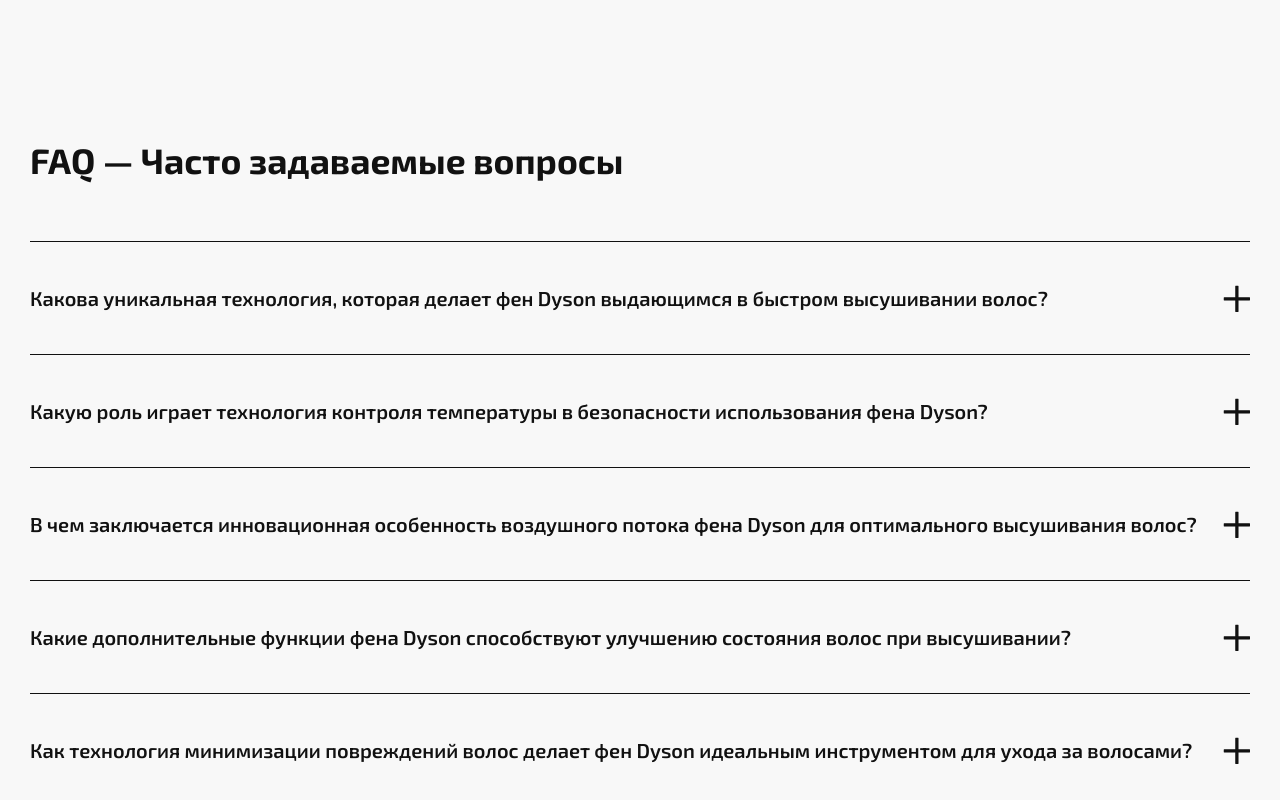
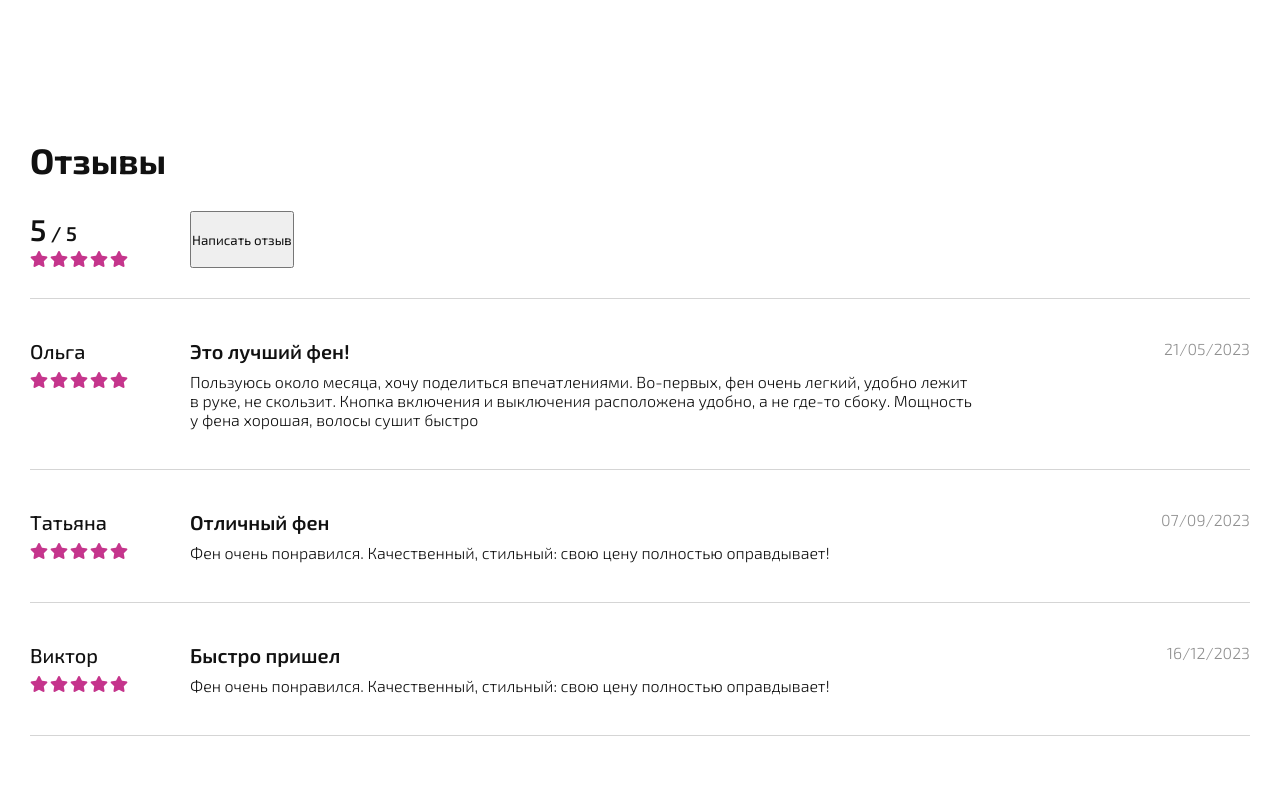
Before and after one commit to rxfr-dvpr/Dyson-Shop, a Vue app: page / in a window 1280 px wide. Shown: the part 3780-4580 px from the top of the page. Built offline with nearby package versions, Linux system fonts and the light colour scheme.

Commit message:
reviews section added

```diff
--- /dev/null
+++ b/src/components/Reviews.vue
@@ -0,0 +1,155 @@
+<template>
+  <section class="reviews__section all-padding">
+    <div class="container">
+        <div class="row">
+            <h2 class="reviews-title all-title">{{ store.title }}</h2>
+
+            <div class="review__form">
+                <span class="review__form-rate">
+                    <span class="rate-nums"><span class="rating-num">{{ rateNum }}</span> / 5</span>
+
+                    <span class="rate-stars">
+                        <i class="fas fa-star"  v-for="star in 5" :key="star"></i>
+                    </span>
+                </span>
+
+                <button class="review__form-btn">{{ store.form.createBtn }}</button>
+            </div>
+
+            <div class="reviews__list">
+                <div class="reviews__list-item" v-for="(item, idx) in store.reviews" :key="idx">
+                    <div class="review-main">
+                        <p class="review-main-author frstUpper" title="Author">{{ item.name }}</p>
+
+                        <span class="review-main-stars">
+                            <i class="fas fa-star" title="Star" v-for="star in item.stars" :key="star"></i>
+                        </span>
+                    </div>
+
+                    <div class="review-body">
+                        <p class="review-body-title frstUpper">{{ item.title }}</p>
+
+                        <p class="review-body-msg all-txt">{{ item.msg }}</p>
+                    </div>
+
+                    <span class="review-date all-txt">{{ item.date }}</span>
+                </div>
+            </div>
+        </div>
+    </div>
+  </section>
+</template>
+
+<script>
+import { reviewsStore } from "@/stores/reviewsStore.js";
+
+export default {
+    name: 'Reviews Section',
+    data() {
+        return {
+            store: reviewsStore(),
+            rateNum: 5
+        }
+    }
+}
+
+</script>
+
+<style lang="scss" scoped>
+
+.reviews__section {
+    width: 100%;
+
+    .row {
+        flex-direction: column;
+        row-gap: 30px;
+    }
+
+    .reviews__list {
+        width: 100%;
+        display: flex;
+        flex-direction: column;
+        border-bottom: 1px solid rgba($color: #ABABAB, $alpha: .5);
+
+        &-item {
+            width: 100%;
+            display: flex;
+            border-top: 1px solid rgba($color: #ABABAB, $alpha: .5);
+            padding: 40px 0;
+            row-gap: 10px;
+
+            .review-main {
+                max-width: 160px;
+                width: 100%;
+                display: flex;
+                flex-direction: column;
+                row-gap: 10px;
+
+                &-author {
+                    font-size: 20px;
+                    font-weight: 500;
+                }
+
+                .review-main-stars {
+                    display: flex;
+                    gap: 2px;
+
+                    i {
+                        color: var(--main-pink);
+                    }
+                }
+            }
+
+            .review-body {
+                max-width: 785px;
+                width: 100%;
+                display: flex;
+                flex-direction: column;
+                row-gap: 9px;
+
+                &-title {
+                    font-size: 20px;
+                    font-weight: 600;
+                }
+            }
+
+            .review-date {
+                color: #909090;
+                margin-left: auto;
+            }
+        }
+    }
+
+    .review__form {
+        width: 100%;
+        display: flex;
+
+        &-rate {
+            max-width: 160px;
+            width: 100%;
+            display: flex;
+            flex-direction: column;
+            row-gap: 5px;
+
+            .rate-nums {
+                font-size: 20px;
+                font-weight: 600;
+
+                .rating-num {
+                    font-size: 30px;
+                }
+            }
+
+            .rate-stars {
+                display: flex;
+                gap: 2px;
+
+                i {
+                    color: var(--main-pink);
+                }
+            }
+        }
+    }
+}
+
+</style>
--- /dev/null
+++ b/src/stores/reviewsStore.js
@@ -0,0 +1,33 @@
+import { defineStore } from "pinia";
+
+export const reviewsStore = defineStore('Reviews Store', {
+    state: () => ({
+        title: 'Отзывы',
+        reviews: [
+            {
+                name: 'Ольга',
+                stars: 5,
+                title: 'Это лучший фен!',
+                msg: 'Пользуюсь около месяца, хочу поделиться впечатлениями. Во-первых, фен очень легкий, удобно лежит в руке, не скользит. Кнопка включения и выключения расположена удобно, а не где-то сбоку. Мощность у фена хорошая, волосы сушит быстро',
+                date: '21/05/2023'
+            },
+            {
+                name: 'Татьяна',
+                stars: 5,
+                title: 'Отличный фен',
+                msg: 'Фен очень понравился. Качественный, стильный: свою цену полностью оправдывает!',
+                date: '07/09/2023'
+            },
+            {
+                name: 'Виктор',
+                stars: 5,
+                title: 'Быстро пришел',
+                msg: 'Фен очень понравился. Качественный, стильный: свою цену полностью оправдывает!',
+                date: '16/12/2023'
+            }
+        ],
+        form: {
+            createBtn: 'Написать отзыв'
+        }
+    })
+})
--- a/src/views/HomeView.vue
+++ b/src/views/HomeView.vue
@@ -9,6 +9,8 @@
     <Advantages/>
 
     <Equipment/>
+
+    <Reviews/>
 
     <Faq/>
 
@@ -27,6 +29,7 @@
 import Ordering from '@/components/Ordering.vue'
 import Equipment from '@/components/Equipment.vue'
 import Faq from '@/components/Faq.vue'
+import Reviews from '@/components/Reviews.vue'
 
 export default {
   name: 'Home Page',
@@ -36,6 +39,7 @@
     Opinion,
     Advantages,
     Equipment,
+    Reviews,
     Faq,
     Ordering,
     Contact
```
